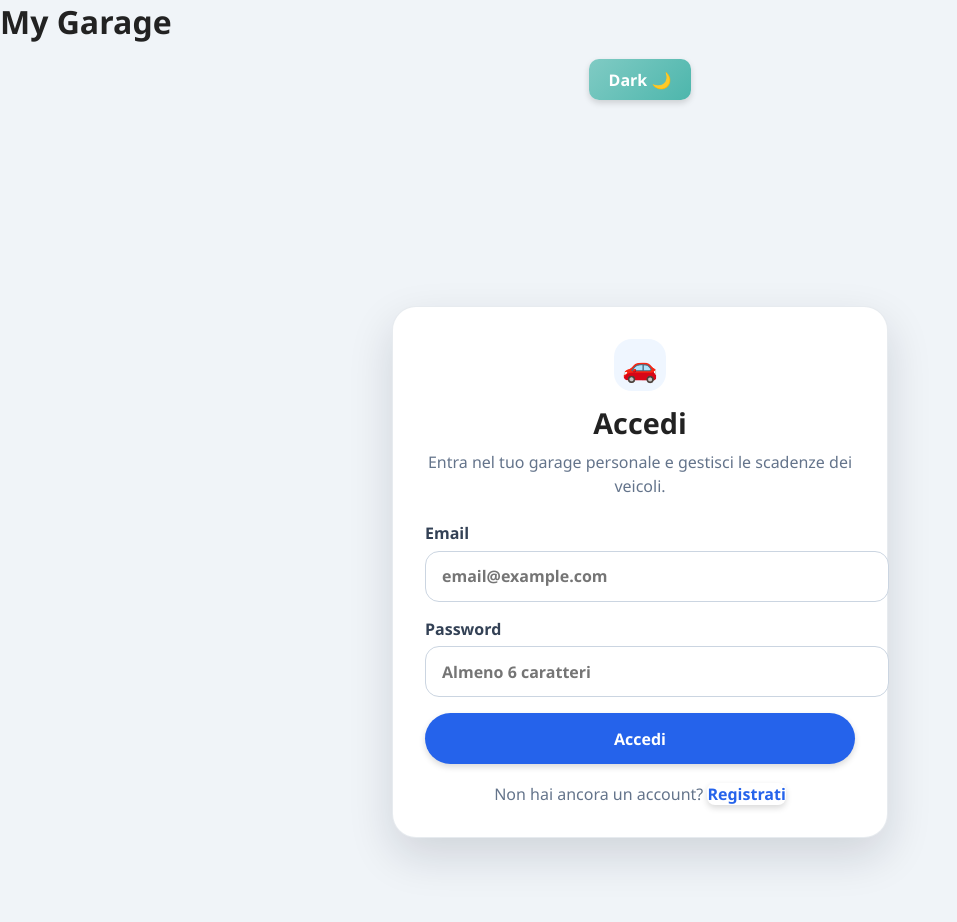
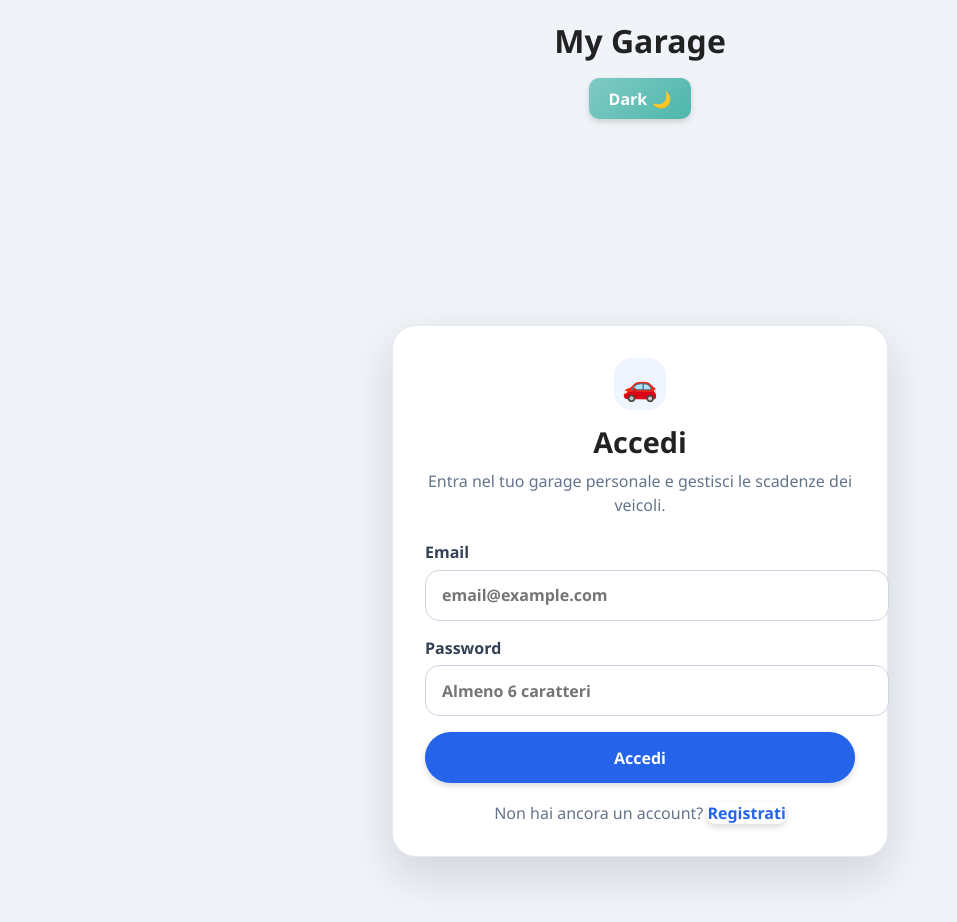
Before and after one commit to POrtalda/my-garage, a React (Vite) app in the folder client/: page /login in a window 1280 px wide. Shown: the top 922 px of the page, without its empty margins (0-957 px from the left). Built offline with nearby package versions, Linux system fonts and the light colour scheme; no server answers.

Commit message:
Improve demo modal navigation

```diff
--- a/client/src/components/Menu/Menu.css
+++ b/client/src/components/Menu/Menu.css
@@ -107,3 +107,12 @@ body.dark .menu-user {
     text-align: center;
   }
 }
+
+.guest-title {
+  text-align: center;
+  margin-top: 1.2rem;
+}
+
+.guest-actions {
+  justify-content: center;
+}
--- a/client/src/components/Menu/Menu.jsx
+++ b/client/src/components/Menu/Menu.jsx
@@ -1,7 +1,7 @@
-import { NavLink, useNavigate } from "react-router";
+import { NavLink, useLocation, useNavigate } from "react-router";
 import "./Menu.css";
 import DarkLight from "../DarkLight/DarkLight";
-import { useContext, useState } from "react";
+import { useContext, useEffect, useState } from "react";
 import ThemeContext from "../../context/ThemeContext";
 import { useAuth } from "../../context/AuthContext";
 import { useToast } from "../../context/ToastContext";
@@ -12,6 +12,7 @@ export default function Menu({ title, onAddVehicle }) {
   const { user, isAuthenticated, logout } = useAuth();
   const { showToast } = useToast();
   const navigate = useNavigate();
+  const location = useLocation();
   const [showModal, setShowModal] = useState(false);
 
   const handleLogout = () => {
@@ -25,6 +26,15 @@ export default function Menu({ title, onAddVehicle }) {
 
     navigate("/login", { replace: true });
   };
+
+  const handleCloseModal = () => {
+    setShowModal(false);
+    navigate("/", { replace: false });
+  };
+
+  useEffect(() => {
+    setShowModal(false);
+  }, [location.pathname]);
 
   return (
     <>
@@ -45,9 +55,11 @@ export default function Menu({ title, onAddVehicle }) {
         </ul>
       )}
 
-      <h1>{title}</h1>
+      <h1 className={isAuthenticated ? "" : "guest-title"}>{title}</h1>
 
-      <div className="menu-actions">
+      <div
+        className={isAuthenticated ? "menu-actions" : "menu-actions guest-actions"}
+      >
         {isAuthenticated && (
           <div className="menu-user">
             <span className="menu-user-label">Utente</span>
@@ -77,7 +89,7 @@ export default function Menu({ title, onAddVehicle }) {
       {showModal && (
         <NewVehicle
           onAdd={onAddVehicle}
-          onClose={() => setShowModal(false)}
+          onClose={handleCloseModal}
         />
       )}
     </>
```
